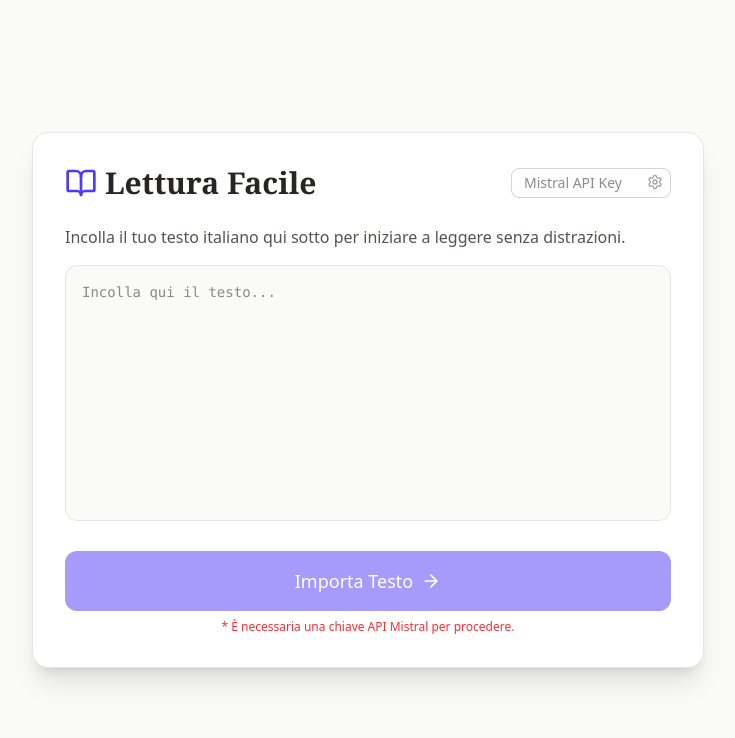
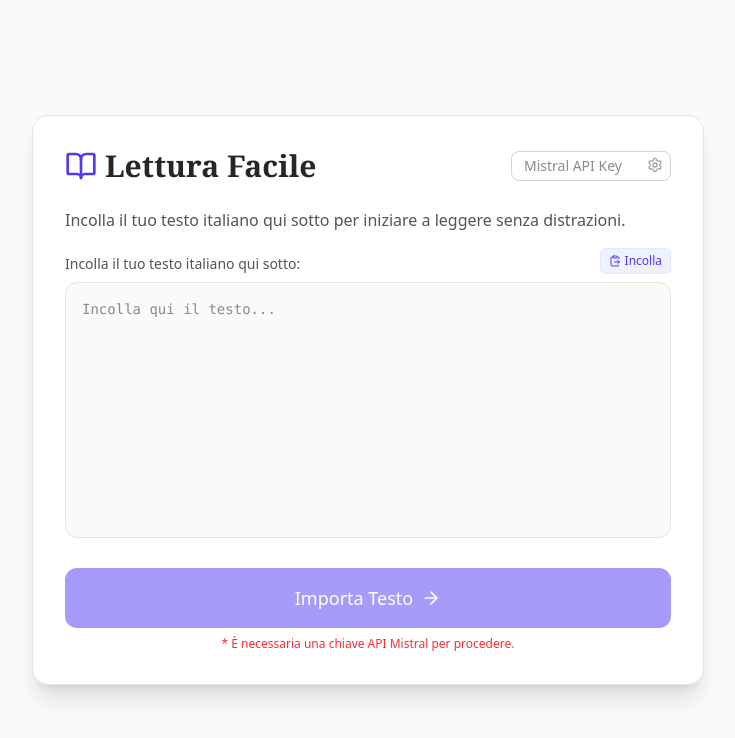
Before and after one commit to efimovnikita/Lettura-Facile, a React (Vite) app: page / in a window 1280 px wide. Shown: the top 738 px of the page, without its empty margins (272-1007 px from the left). Built offline with nearby package versions, Linux system fonts and the light colour scheme.

Commit message:
Add clipboard paste functionality
Add a button to paste text from clipboard and handle the paste operation
Update UI to include the new paste button and instructions

```diff
--- a/src/App.tsx
+++ b/src/App.tsx
@@ -1,5 +1,5 @@
 import React, { useState, useEffect, useRef } from 'react';
-import { Settings, BookOpen, ArrowRight, RotateCcw, Languages, Loader2, X } from 'lucide-react';
+import { Settings, BookOpen, ArrowRight, RotateCcw, Languages, Loader2, X, ClipboardPaste } from 'lucide-react';
 import { AppState, saveState, loadState, splitIntoSentences, Difficulty } from './utils';
 import { translateWord, translateSentence, simplifySentence } from './services/mistral';
 
@@ -95,6 +95,19 @@ export default function App() {
     setSentences(split);
     setCurrentIndex(0);
     setView('reader');
+  };
+
+  const handlePaste = async () => {
+    try {
+      const clipboardText = await navigator.clipboard.readText();
+      if (clipboardText) {
+        setText(clipboardText);
+      }
+    } catch (err) {
+      console.error('Failed to read clipboard:', err);
+      // Опционально: выведи ошибку пользователю, если доступ к буферу запрещен
+      setError("Не удалось прочитать буфер обмена. Пожалуйста, разрешите доступ.");
+    }
   };
 
   const performTranslation = async (phrase: string, rect: DOMRect) => {
@@ -257,6 +270,19 @@ export default function App() {
           <p className="mb-4 text-stone-600">
             Incolla il tuo testo italiano qui sotto per iniziare a leggere senza distrazioni.
           </p>
+
+          <div className="flex justify-between items-end mb-2">
+            <p className="text-stone-600 text-sm">
+              Incolla il tuo testo italiano qui sotto:
+            </p>
+            <button
+              onClick={handlePaste}
+              className="flex items-center gap-1 text-xs font-medium text-indigo-600 hover:text-indigo-700 transition-colors bg-indigo-50 px-2 py-1 rounded-md border border-indigo-100"
+            >
+              <ClipboardPaste className="w-3 h-3" /> {/* Не забудь импортировать ClipboardPaste из lucide-react */}
+              Incolla
+            </button>
+          </div>
 
           <textarea
             className="w-full h-64 p-4 bg-stone-50 border border-stone-200 rounded-xl focus:ring-2 focus:ring-indigo-500 focus:border-transparent resize-none font-mono text-sm mb-6"
```
